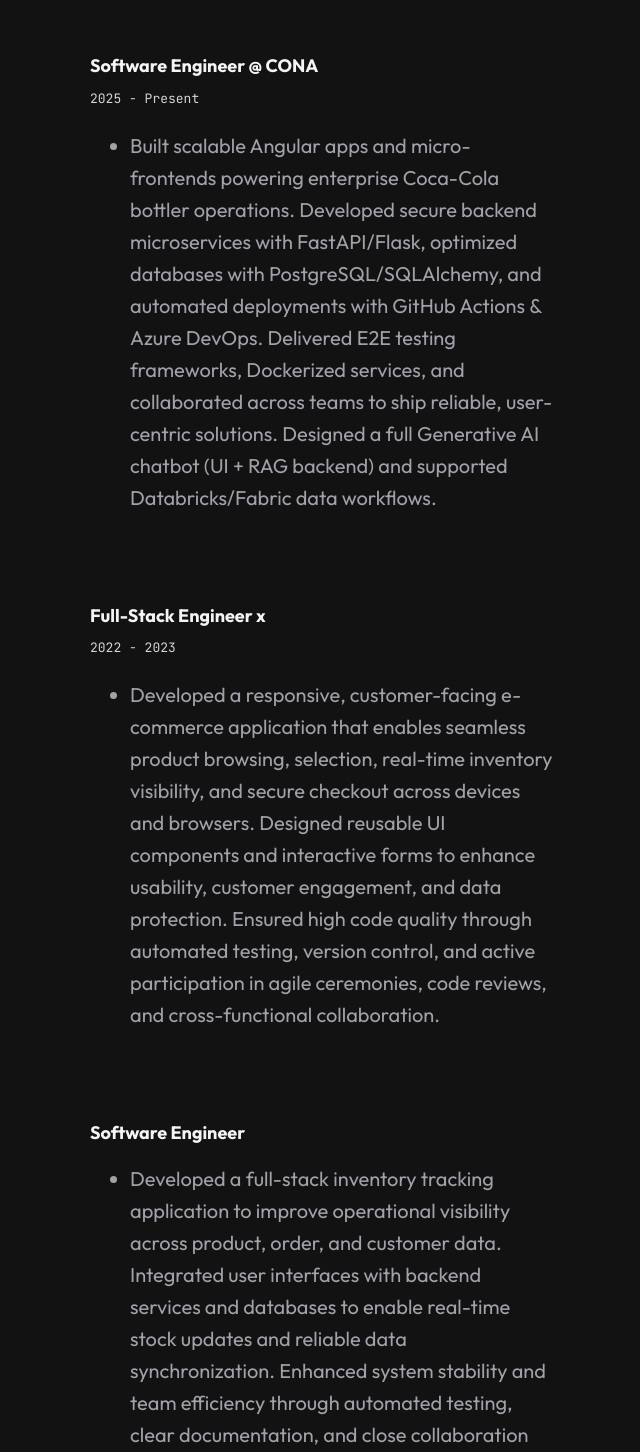
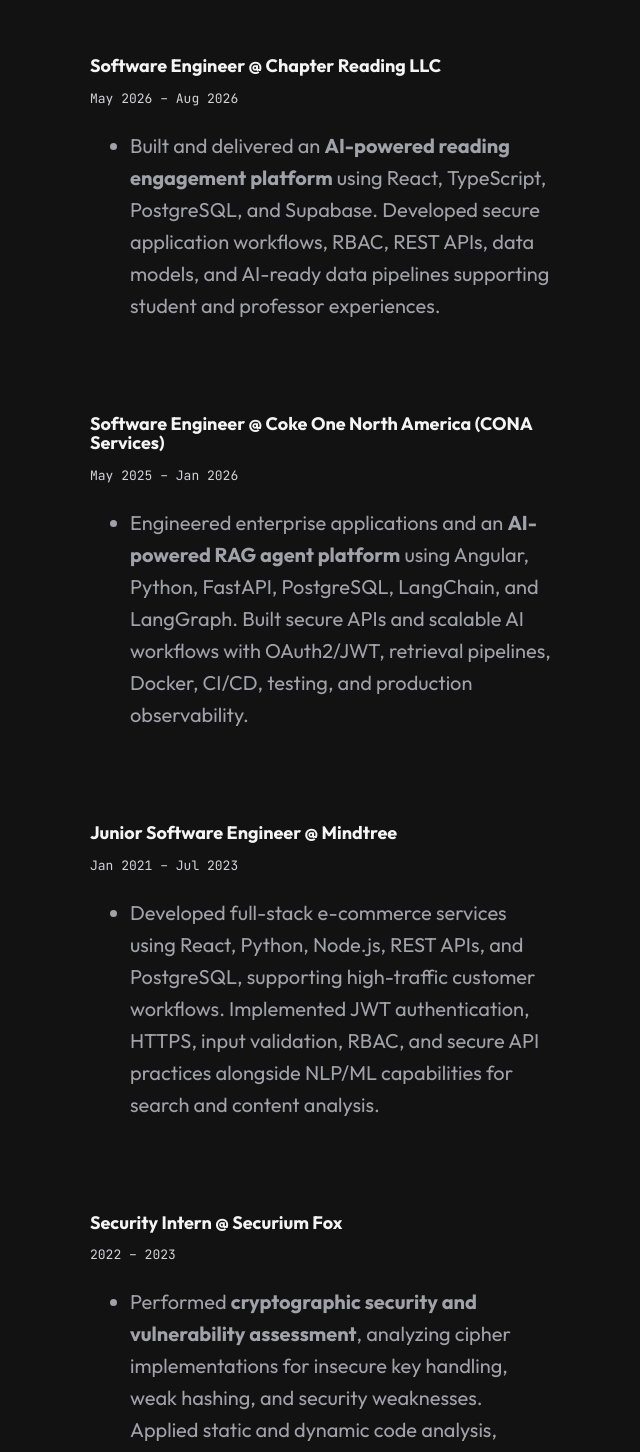
Before and after one commit to JyothsnaVellanki22/portfolio-v2, a React (Vite) app in the folder portfolio/: page / in a window 1280 px wide. Shown: the part 1260-2712 px from the top of the page, without its empty margins (570-1210 px from the left). Built offline with nearby package versions, Linux system fonts and the light colour scheme.

Commit message:
Update job titles and descriptions in Experience component

```diff
--- a/portfolio/src/components/Experience.jsx
+++ b/portfolio/src/components/Experience.jsx
@@ -4,28 +4,70 @@
     return (
         <section id="experience" className="section experience-section">
             <h2 className="section-title">Experience</h2>
+
             <div className="experience-list">
+
+                {/* Chapter Reading LLC */}
                 <div className="job">
-                    <h3>Software Engineer @ CONA</h3>
-                    <p className="range">2025 - Present</p>
+                    <h3>Software Engineer @ Chapter Reading LLC</h3>
+                    <p className="range">May 2026 – Aug 2026</p>
+
                     <ul>
-                        <li>Built scalable Angular apps and micro-frontends powering enterprise Coca-Cola bottler operations. Developed secure backend microservices with FastAPI/Flask, optimized databases with PostgreSQL/SQLAlchemy, and automated deployments with GitHub Actions & Azure DevOps. Delivered E2E testing frameworks, Dockerized services, and collaborated across teams to ship reliable, user-centric solutions. Designed a full Generative AI chatbot (UI + RAG backend) and supported Databricks/Fabric data workflows.</li>
+                        <li>
+                            Built and delivered an <strong>AI-powered reading engagement platform</strong> using
+                            React, TypeScript, PostgreSQL, and Supabase. Developed secure application workflows,
+                            RBAC, REST APIs, data models, and AI-ready data pipelines supporting student and
+                            professor experiences.
+                        </li>
                     </ul>
                 </div>
+
+                {/* CONA Services */}
                 <div className="job">
-                    <h3>Full-Stack Engineer x</h3>
-                    <p className="range">2022 - 2023</p>
+                    <h3>Software Engineer @ Coke One North America (CONA Services)</h3>
+                    <p className="range">May 2025 – Jan 2026</p>
+
                     <ul>
-                        <li>Developed a responsive, customer-facing e-commerce application that enables seamless product browsing, selection, real-time inventory visibility, and secure checkout across devices and browsers. Designed reusable UI components and interactive forms to enhance usability, customer engagement, and data protection. Ensured high code quality through automated testing, version control, and active participation in agile ceremonies, code reviews, and cross-functional collaboration.</li>
+                        <li>
+                            Engineered enterprise applications and an <strong>AI-powered RAG agent platform</strong> using
+                            Angular, Python, FastAPI, PostgreSQL, LangChain, and LangGraph. Built secure APIs and
+                            scalable AI workflows with OAuth2/JWT, retrieval pipelines, Docker, CI/CD, testing,
+                            and production observability.
+                        </li>
                     </ul>
                 </div>
+
+                {/* Mindtree */}
                 <div className="job">
-                    <h3>Software Engineer</h3>
-                    <p className="range"></p>
+                    <h3>Junior Software Engineer @ Mindtree</h3>
+                    <p className="range">Jan 2021 – Jul 2023</p>
+
                     <ul>
-                        <li>Developed a full-stack inventory tracking application to improve operational visibility across product, order, and customer data. Integrated user interfaces with backend services and databases to enable real-time stock updates and reliable data synchronization. Enhanced system stability and team efficiency through automated testing, clear documentation, and close collaboration on requirement clarification.</li>
+                        <li>
+                            Developed full-stack e-commerce services using React, Python, Node.js, REST APIs,
+                            and PostgreSQL, supporting high-traffic customer workflows. Implemented JWT
+                            authentication, HTTPS, input validation, RBAC, and secure API practices alongside
+                            NLP/ML capabilities for search and content analysis.
+                        </li>
                     </ul>
                 </div>
+
+                {/* Securium Fox */}
+                <div className="job">
+                    <h3>Security Intern @ Securium Fox</h3>
+                    <p className="range">2022 – 2023</p>
+
+                    <ul>
+                        <li>
+                            Performed <strong>cryptographic security and vulnerability assessment</strong>,
+                            analyzing cipher implementations for insecure key handling, weak hashing, and
+                            security weaknesses. Applied static and dynamic code analysis, security testing,
+                            and Python-based automation to identify vulnerabilities and document remediation
+                            recommendations.
+                        </li>
+                    </ul>
+                </div>
+
             </div>
         </section>
     );
```
